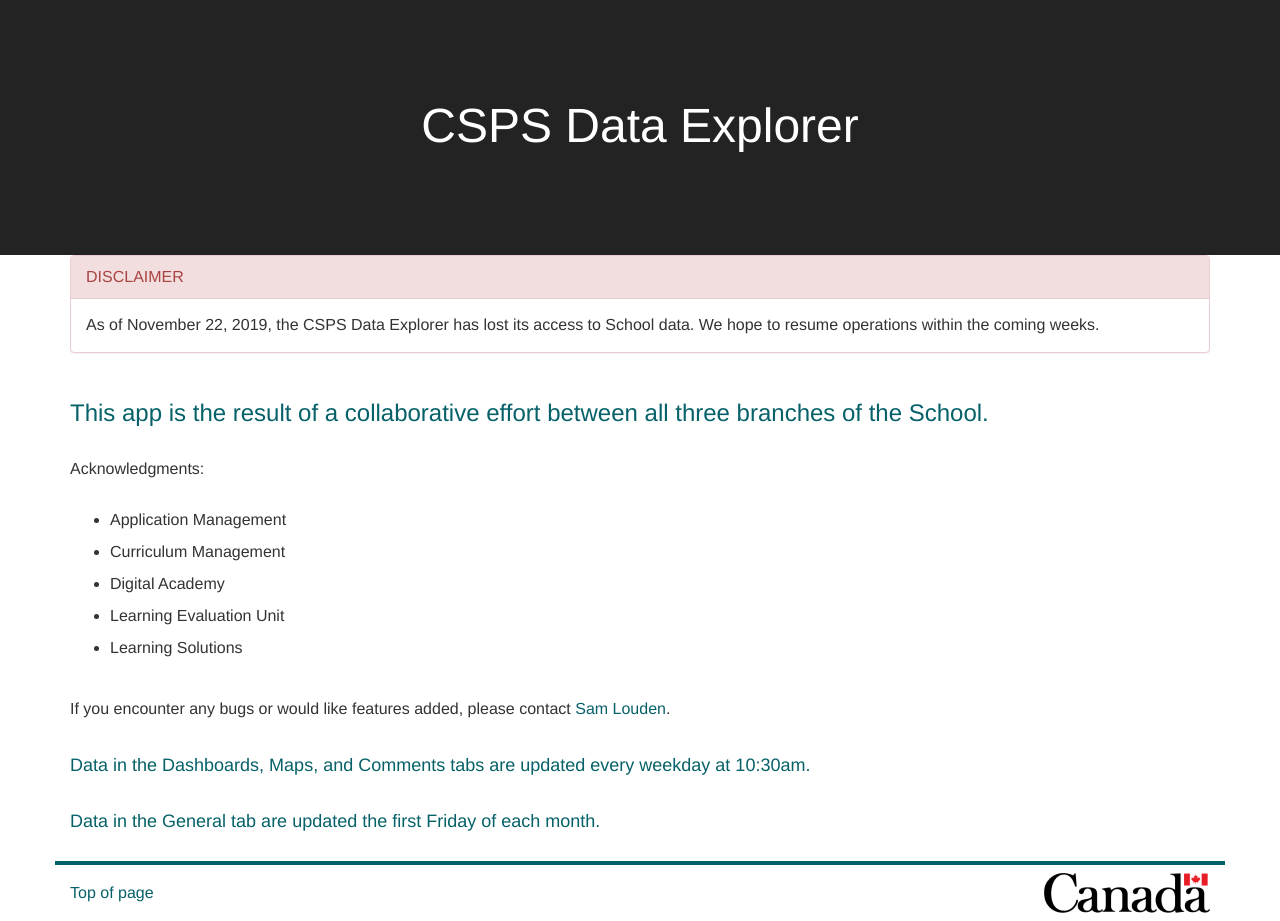
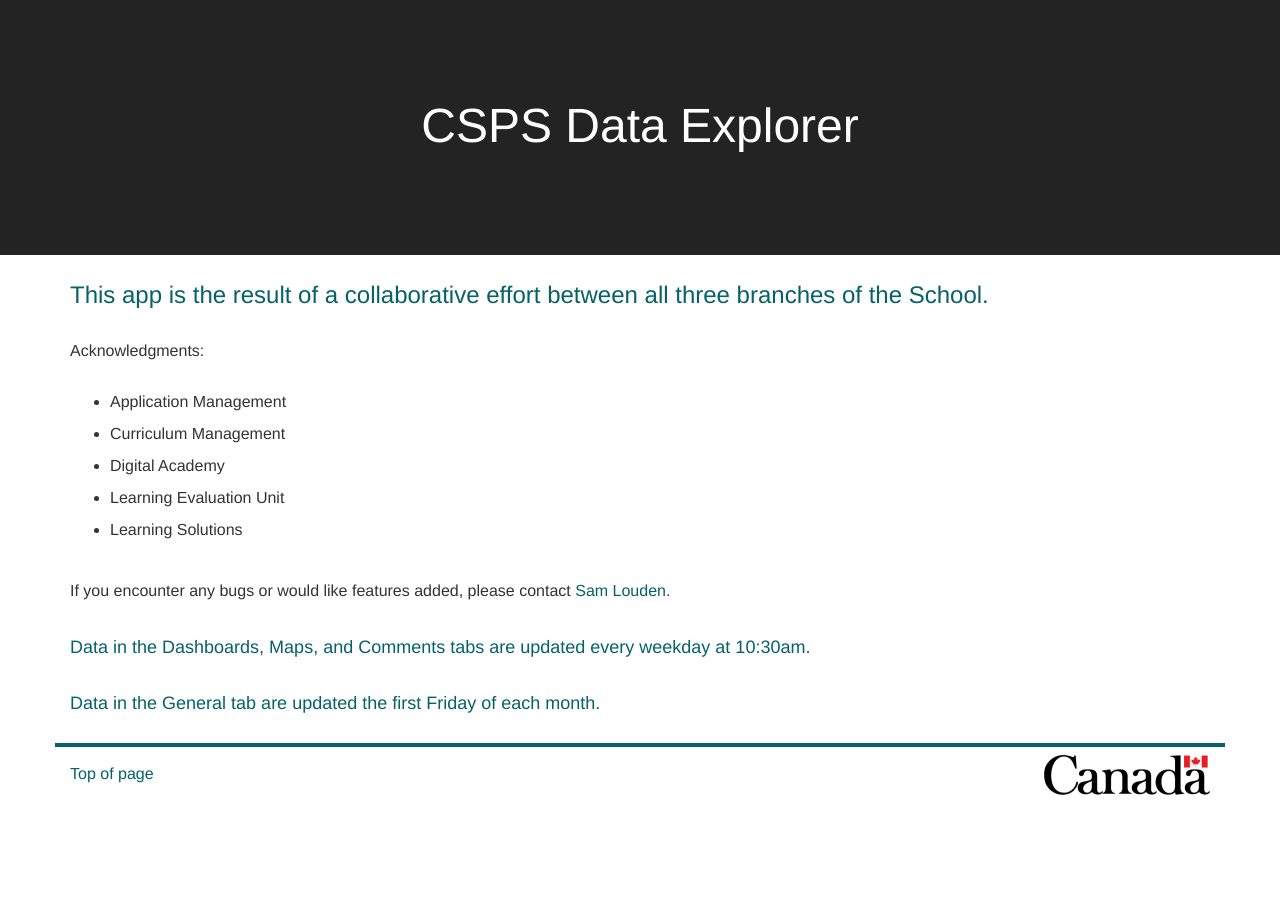
Before and after one commit to DIS-SIN/CSPS-Data-Explorer-, a Flask app: page /about in a window 1280 px wide. Shown: the part 153-1074 px from the top of the page. After the commit the page ends 948 px from the top, so only its background shows below. Run offline with Flask 2, Linux system fonts and the light colour scheme; some libraries are stand-ins or nearby versions.

Commit message:
Remove disclaimer

```diff
--- a/data_explorer/templates/layout.html
+++ b/data_explorer/templates/layout.html
@@ -44,12 +44,6 @@
 					</div>
 				</div>
 			</div>
-			<div class="container">
-				<div class="panel panel-danger">
-					<div class="panel-heading">{{ _('DISCLAIMER') }}</div>
-					<div class="panel-body">{{ _('As of November 22, 2019, the CSPS Data Explorer has lost its access to School data. We hope to resume operations within the coming weeks.') }}</div>
-				</div>
-			</div>
 		</header>
 
 		{% block body %}
```
Also changed, not shown: data_explorer/translations/fr/LC_MESSAGES/messages.po, 2 other files.
